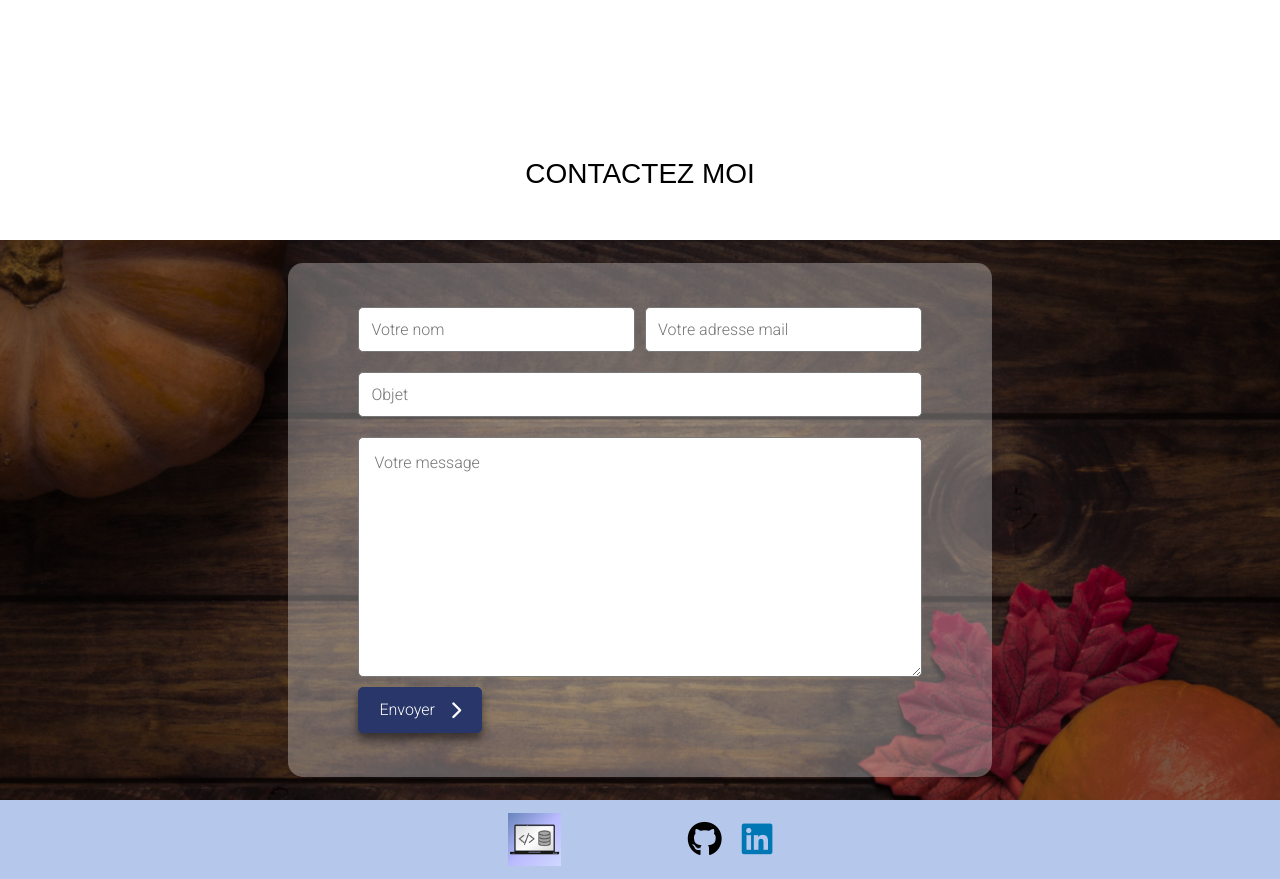
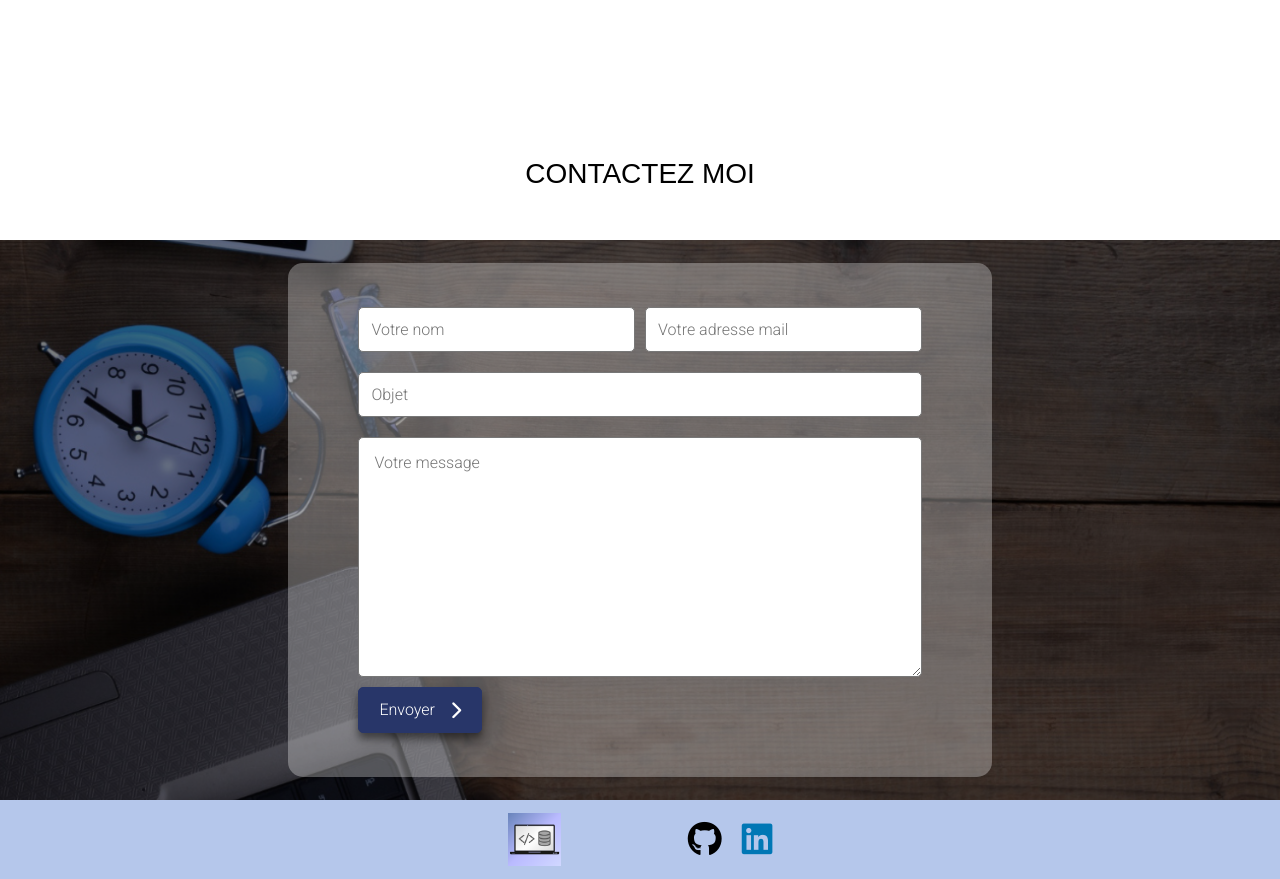
Before and after one commit to Luna-bf/Portfolio, a PHP site: page / in a window 1280 px wide. Shown: the part 2681-3560 px from the top of the page. Run offline with PHP 8.4, Linux system fonts and the light colour scheme; style sheets or scripts are compiled from the project's sources; some libraries are stand-ins or nearby versions; some web fonts are replaced.

Commit message:
updated form image

```diff
--- a/assets/style/components/_footer.scss
+++ b/assets/style/components/_footer.scss
@@ -10,7 +10,7 @@
 
 .contact-me {
     min-height: 70vh;
-    background: url("../imgs/form-fall.png");
+    background: url("../imgs/form-bg-img.png");
     background-size: cover;
     background-repeat: no-repeat;
     background-position: center;
```
Also changed, not shown: assets/imgs/form-bg-img.png (added).
